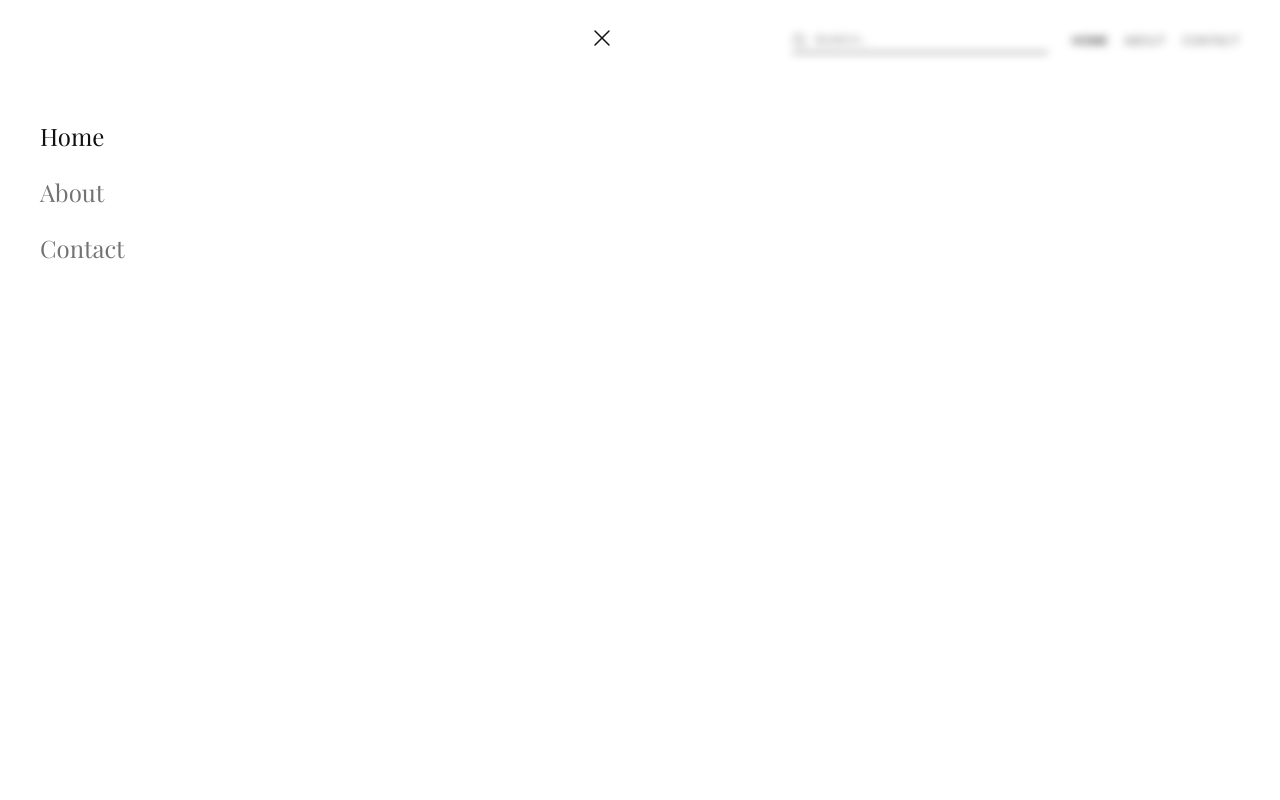
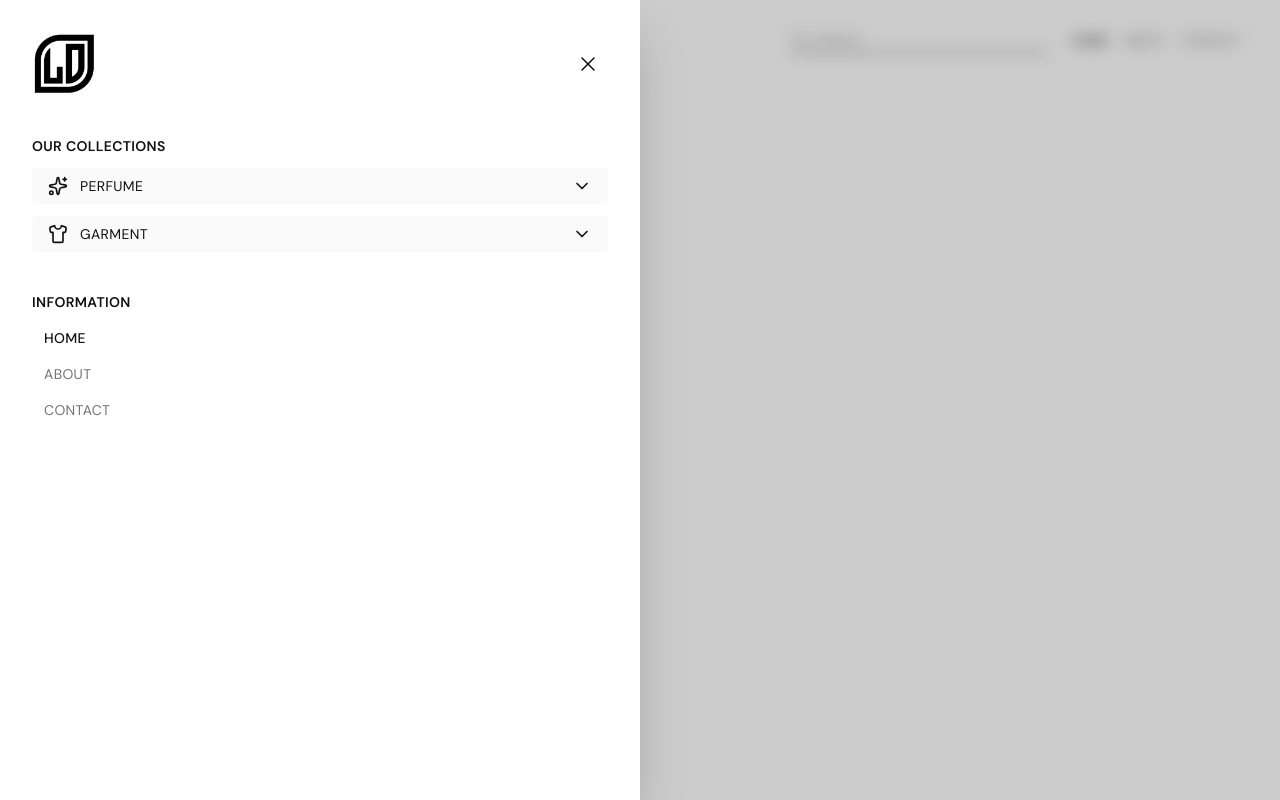
Before and after one commit to arfajsheru/mart-web, a Next.js app: page / in a window 1280 px wide. Both pictures are taken after a click on the button "Open menu". Built offline with nearby package versions, Linux system fonts and the light colour scheme; a web font is replaced by a local one.

Commit message:
header menudrawer ui completed

```diff
--- a/src/Components/Layout/MenuDrawer.tsx
+++ b/src/Components/Layout/MenuDrawer.tsx
@@ -1,9 +1,12 @@
 "use client";
 
+import { useState } from "react";
 import Link from "next/link";
-import { X } from "lucide-react";
+import { X, Sparkles, Shirt, ChevronDown } from "lucide-react";
 import { motion, AnimatePresence } from "framer-motion";
 import { usePathname } from "next/navigation";
+import Image from "next/image";
+import logo from "../../images/ld-logo.png";
 
 type NavItem = {
   label: string;
@@ -16,50 +19,176 @@ interface MenuDrawerProps {
   navItems: NavItem[];
 }
 
+const businessCategories = {
+  perfume: [
+    { label: "Men Perfume", href: "/perfume/men" },
+    { label: "Women Perfume", href: "/perfume/women" },
+    { label: "Luxury Perfume", href: "/perfume/luxury" },
+  ],
+  garment: [
+    { label: "Men Garments", href: "/garment/men" },
+    { label: "Women Garments", href: "/garment/women" },
+    { label: "Kids Garments", href: "/garment/kids" },
+  ],
+};
+
 const MenuDrawer = ({ open, onClose, navItems }: MenuDrawerProps) => {
   const pathname = usePathname();
+  const [openDropdown, setOpenDropdown] = useState<"perfume" | "garment" | null>(null);
+
+  const toggleDropdown = (dropdown: "perfume" | "garment") => {
+    setOpenDropdown(openDropdown === dropdown ? null : dropdown);
+  };
 
   return (
     <AnimatePresence>
       {open && (
         <>
-          {/* ================= RIGHT SIDE OVERLAY ================= */}
+          {/* Overlay */}
           <motion.div
-            className="
-              fixed inset-0 z-40
-               backdrop-blur-xs
-              md:left-1/2
-            "
+            className="fixed inset-0 z-40 bg-black/20 backdrop-blur-sm md:left-1/2"
             initial={{ opacity: 0 }}
             animate={{ opacity: 1 }}
             exit={{ opacity: 0 }}
             onClick={onClose}
           />
 
-          {/* ================= LEFT DRAWER ================= */}
+          {/* Drawer */}
           <motion.div
-            className="
-              fixed top-0 left-0 z-50
-              h-full w-full md:w-1/2
-              bg-background
-            "
+            className="fixed top-0 left-0 z-50 h-full w-full md:w-1/2 bg-background shadow-2xl"
             initial={{ x: "-100%" }}
             animate={{ x: 0 }}
             exit={{ x: "-100%" }}
-            transition={{ type: "tween", duration: 0.35 }}
+            transition={{ type: "spring", damping: 25, stiffness: 200 }}
           >
-            <div className="relative h-full p-6 md:p-10">
-              {/* Close Button (Desktop + Mobile) */}
+            <div className="h-full overflow-y-auto">
+              <div className="min-h-full p-5 md:p-8 flex flex-col gap-8 md:gap-10">
+                {/* Header */}
+                <div className="flex justify-between items-center">
+                  <div className="relative h-12 w-12 md:h-16 md:w-16">
+                    <Image
+                      src={logo}
+                      alt="Leiuce Diaona"
+                      fill
+                      priority
+                      className="object-contain"
+                    />
+                  </div>
                   <button
                     onClick={onClose}
+                    className="text-foreground p-2 rounded-full hover:bg-muted/40 transition-colors"
                     aria-label="Close menu"
-                className="absolute right-6 top-6 text-foreground"
                   >
-                <X size={28} strokeWidth={1.25} />
+                    <X size={24} strokeWidth={1.5} />
+                  </button>
+                </div>
+
+                {/* Collections Section */}
+                <div className="space-y-3">
+                  <h2 className="text-sm md:text-md font-secondary uppercase tracking-wide font-semibold text-foreground">
+                    Our Collections
+                  </h2>
+
+                  {/* Perfume Dropdown */}
+                  <div className="space-y-1">
+                    <button
+                      onClick={() => toggleDropdown("perfume")}
+                      className="w-full flex items-center justify-between py-1 md:py-2 px-4 rounded-sm bg-muted/50 hover:bg-muted/50 transition-colors group"
+                    >
+                      <div className="flex items-center gap-3">
+                        <Sparkles size={20} className="text-foreground" />
+                        <span className="text-xs md:text-sm font-secondary uppercase tracking-wide text-foreground">
+                          Perfume
+                        </span>
+                      </div>
+                      <ChevronDown
+                        size={20}
+                        className={`text-foreground transition-transform duration-300 ${
+                          openDropdown === "perfume" ? "rotate-180" : ""
+                        }`}
+                      />
                     </button>
 
-              {/* Menu Content */}
-              <nav className="mt-20 flex flex-col gap-6">
+                    <AnimatePresence>
+                      {openDropdown === "perfume" && (
+                        <motion.div
+                          initial={{ height: 0, opacity: 0 }}
+                          animate={{ height: "auto", opacity: 1 }}
+                          exit={{ height: 0, opacity: 0 }}
+                          transition={{ duration: 0.3 }}
+                          className="overflow-hidden"
+                        >
+                          <nav className="flex flex-col gap-2 pl-4 pt-2">
+                            {businessCategories.perfume.map((item) => (
+                              <Link
+                                key={item.href}
+                                href={item.href}
+                                onClick={onClose}
+                                className=" ml-2 md:ml-3 text-xs md:text-sm font-secondary text-muted-foreground hover:text-foreground transition-colors py-1"
+                              >
+                                {item.label}
+                              </Link>
+                            ))}
+                          </nav>
+                        </motion.div>
+                      )}
+                    </AnimatePresence>
+                  </div>
+
+                  {/* Garment Dropdown */}
+                  <div className="space-y-1">
+                    <button
+                      onClick={() => toggleDropdown("garment")}
+                      className="w-full flex items-center justify-between py-1 md:py-2 px-4 rounded-md bg-muted/50 hover:bg-muted/50 transition-colors group"
+                    >
+                      <div className="flex items-center gap-3">
+                        <Shirt size={20} className="text-foreground" />
+                        <span className="text-xs md:text-sm font-secondary uppercase tracking-wide text-foreground">
+                          Garment
+                        </span>
+                      </div>
+                      <ChevronDown
+                        size={20}
+                        className={`text-foreground transition-transform duration-300 ${
+                          openDropdown === "garment" ? "rotate-180" : ""
+                        }`}
+                      />
+                    </button>
+
+                    <AnimatePresence>
+                      {openDropdown === "garment" && (
+                        <motion.div
+                          initial={{ height: 0, opacity: 0 }}
+                          animate={{ height: "auto", opacity: 1 }}
+                          exit={{ height: 0, opacity: 0 }}
+                          transition={{ duration: 0.3 }}
+                          className="overflow-hidden"
+                        >
+                          <nav className="flex flex-col gap-2 pl-4 pt-2">
+                            {businessCategories.garment.map((item) => (
+                              <Link
+                                key={item.href}
+                                href={item.href}
+                                onClick={onClose}
+                                className=" ml-2 md:ml-3 text-xs md:text-sm font-secondary text-muted-foreground hover:text-foreground transition-colors py-1"
+                              >
+                                {item.label}
+                              </Link>
+                            ))}
+                          </nav>
+                        </motion.div>
+                      )}
+                    </AnimatePresence>
+                  </div>
+                </div>
+
+                {/* Information Section */}
+                <div className="space-y-3">
+                  <h2 className="text-sm md:text-md font-secondary uppercase tracking-wide font-semibold text-foreground">
+                    Information
+                  </h2>
+
+                  <nav className="flex flex-col gap-2 pl-2 md:pl-3">
                     {navItems.map((item) => {
                       const isActive =
                         item.href === "/"
@@ -71,9 +200,9 @@ const MenuDrawer = ({ open, onClose, navItems }: MenuDrawerProps) => {
                           key={item.href}
                           href={item.href}
                           onClick={onClose}
-                      className={`text-2xl font-title transition-colors ${
+                          className={`text-xs md:text-sm font-secondary uppercase tracking-wide transition-colors py-1 ${
                             isActive
-                          ? "text-foreground"
+                              ? "text-foreground font-medium"
                               : "text-muted-foreground hover:text-foreground"
                           }`}
                         >
@@ -83,6 +212,8 @@ const MenuDrawer = ({ open, onClose, navItems }: MenuDrawerProps) => {
                     })}
                   </nav>
                 </div>
+              </div>
+            </div>
           </motion.div>
         </>
       )}
```
Lines whose indentation alone changed are shown as unchanged.
